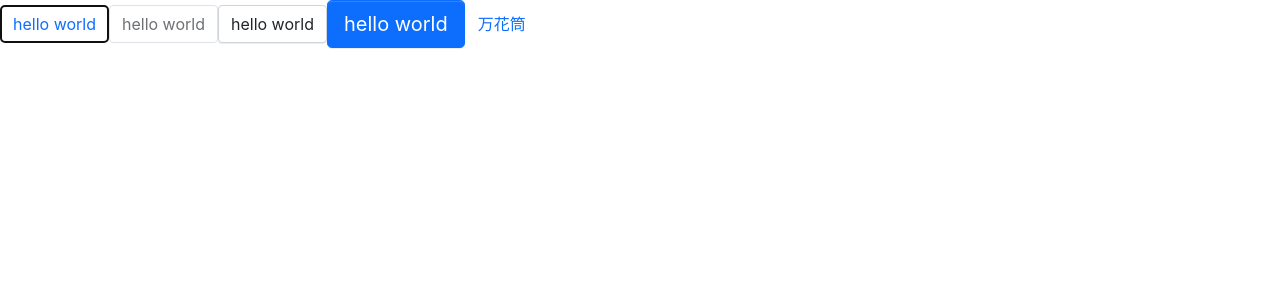
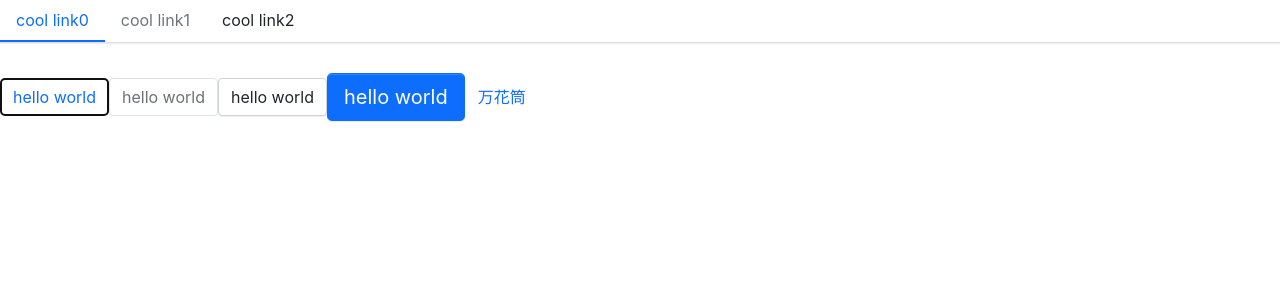
Before and after one commit to keeperererer/UItest, a React (Create React App) app: page / in a window 1280 px wide. Shown: the top 300 px of the page. Built offline with nearby package versions, Linux system fonts and the light colour scheme.

Commit message:
feat: 完成menuItem

```diff
--- a/src/App.tsx
+++ b/src/App.tsx
@@ -1,10 +1,22 @@
 import React from 'react'
 import Button, { ButtonType, ButtonSize } from './components/Button/button'
-
+import Menu from './components/Menu/menu'
+import MenuItem from './components/Menu/menuItem'
 function App() {
   return (
     <div className="App">
       <header className="App-header">
+        <Menu
+          defaultIndex={0}
+          onSelect={(index) => {
+            alert(index)
+          }}
+        >
+          <MenuItem>cool link0</MenuItem>
+          <MenuItem disabled>cool link1</MenuItem>
+          <MenuItem>cool link2</MenuItem>
+        </Menu>
+
         <Button autoFocus>hello world</Button>
         <Button disabled>hello world</Button>
         <Button>hello world</Button>
--- /dev/null
+++ b/src/components/Menu/_style.scss
@@ -0,0 +1,103 @@
+.viking-menu {
+  display: flex;
+  flex-wrap: wrap;
+  padding-left: 0;
+  margin-bottom: 30px;
+  list-style: none;
+  border-bottom: $menu-border-width solid $menu-border-color;
+  box-shadow: $menu-box-shadow;
+  > .menu-item {
+    padding: $menu-item-padding-y $menu-item-padding-x;
+    cursor: pointer;
+    transition: $menu-transition;
+    &:hover,
+    &:focus {
+      text-decoration: none;
+    }
+    &.is-disabled {
+      color: $menu-item-disabled-color;
+      pointer-events: none;
+      cursor: default;
+    }
+    &.is-active,
+    &:hover {
+      color: $menu-item-active-color;
+      border-bottom: $menu-item-active-border-width solid
+        $menu-item-active-color;
+    }
+  }
+  .submenu-item {
+    position: relative;
+    .submenu-title {
+      display: flex;
+      align-items: center;
+    }
+    .arrow-icon {
+      transition: transform 0.25s ease-in-out;
+      margin-left: 3px;
+    }
+    &:hover {
+      .arrow-icon {
+        transform: rotate(180deg);
+      }
+    }
+  }
+  .is-vertical {
+    .arrow-icon {
+      transform: rotate(0deg) !important;
+    }
+  }
+  .is-vertical.is-opened {
+    .arrow-icon {
+      transform: rotate(180deg) !important;
+    }
+  }
+  .viking-submenu {
+    //display: none;
+    list-style: none;
+    padding-left: 0;
+    white-space: nowrap;
+    //transition: $menu-transition;
+    .menu-item {
+      padding: $menu-item-padding-y $menu-item-padding-x;
+      cursor: pointer;
+      transition: $menu-transition;
+      color: $body-color;
+      &.is-active,
+      &:hover {
+        color: $menu-item-active-color !important;
+      }
+    }
+  }
+  .viking-submenu.menu-opened {
+    //display: block;
+  }
+}
+.menu-horizontal {
+  > .menu-item {
+    border-bottom: $menu-item-active-border-width solid transparent;
+  }
+  .viking-submenu {
+    position: absolute;
+    background: $white;
+    z-index: 100;
+    top: calc(100% + 8px);
+    left: 0;
+    border: $menu-border-width solid $menu-border-color;
+    box-shadow: $submenu-box-shadow;
+  }
+}
+.menu-vertical {
+  flex-direction: column;
+  border-bottom: 0px;
+  margin: 10px 20px;
+  border-right: $menu-border-width solid $menu-border-color;
+  > .menu-item {
+    border-left: $menu-item-active-border-width solid transparent;
+    &.is-active,
+    &:hover {
+      border-bottom: 0px;
+      border-left: $menu-item-active-border-width solid $menu-item-active-color;
+    }
+  }
+}
--- /dev/null
+++ b/src/components/Menu/menu.tsx
@@ -0,0 +1,64 @@
+import React, { FC, createContext, useState } from 'react'
+import classNames from 'classnames'
+import { MenuItemProps } from './menuItem'
+type MenuMode = 'horizontal' | 'vertical'
+type SelectCallback = (selectedIndex: number) => void
+export interface MenuProps {
+  defaultIndex?: number
+  className?: string
+  mode?: MenuMode
+  style?: React.CSSProperties
+  onSelect?: SelectCallback
+}
+
+interface IMenuContext {
+  index: number
+  onSelect?: SelectCallback
+}
+
+export const MenuContext = createContext<IMenuContext>({ index: 0 })
+const Menu: FC<MenuProps> = (props) => {
+  // 怎么在props里取到children的
+  const { className, mode, style, children, defaultIndex, onSelect } = props
+  const [currentActive, setActive] = useState(defaultIndex)
+  const classes = classNames('viking-menu', className, {
+    'menu-vertical': mode === 'vertical',
+  })
+  const handleClick = (index: number) => {
+    setActive(index)
+    onSelect && onSelect(index)
+  }
+  const passedContext: IMenuContext = {
+    index: currentActive ? currentActive : 0,
+    onSelect: handleClick,
+  }
+  const renderChildren = () => {
+    // React.children.map跟React.children.foreach都是react提供的用来循环遍历子元素的
+    return React.Children.map(children, (child, index) => {
+      const childElement = child as React.FunctionComponentElement<MenuItemProps>
+      const { displayName } = childElement.type
+      if (displayName === 'MenuItem') {
+        // 使用cloneElement复制一份index 就不用手动加index了
+        return React.cloneElement(childElement, {
+          index
+        })
+      } else {
+        console.error(
+          'warning: Menu has a child which is not a MenuItem component'
+        )
+      }
+    })
+  }
+  return (
+    <ul className={classes} style={style} data-testid="test-menu">
+      <MenuContext.Provider value={passedContext}>
+        {renderChildren()}
+      </MenuContext.Provider>
+    </ul>
+  )
+}
+Menu.defaultProps = {
+  defaultIndex: 0,
+  mode: 'horizontal',
+}
+export default Menu
--- /dev/null
+++ b/src/components/Menu/menuItem.tsx
@@ -0,0 +1,31 @@
+import React, { FC, useContext } from 'react'
+import classNames from 'classnames'
+import { MenuContext } from './menu'
+export interface MenuItemProps {
+  index?: number
+  disabled?: boolean
+  className?: string
+  style?: React.CSSProperties
+}
+
+const MenuItem: FC<MenuItemProps> = (props) => {
+  const { index, disabled, className, style, children } = props
+  const context = useContext(MenuContext)
+  const classes = classNames('menu-item', className, {
+    'is-disabled': disabled,
+    'is-active': context.index === index,
+  })
+  const handleClick = () => {
+    if (context.onSelect && !disabled && typeof index === 'number') {
+      context.onSelect(index)
+    }
+  }
+  return (
+    <li className={classes} style={style} onClick={handleClick}>
+      {children}
+    </li>
+  )
+}
+// displayName  defaultProps ??? 这些为什么能这么写
+MenuItem.displayName = 'MenuItem'
+export default MenuItem
--- a/src/styles/index.scss
+++ b/src/styles/index.scss
@@ -1,21 +1,21 @@
 // config
-@import "variables";
+@import 'variables';
 
 //layout
-@import "reboot";
+@import 'reboot';
 
 //mixin
-@import "mixin";
+@import 'mixin';
 
 // animation
-@import "animation";
+@import 'animation';
 // button
 
-@import "../components/Button/_style";
+@import '../components/Button/style';
 
 // menu
 
-// @import "../components/Menu/style";
+@import '../components/Menu/style';
 
 // // icon
 // @import "../components/Icon/style";
```
Also changed, not shown: 1 other file (tests, documents, lock files or other folders).
